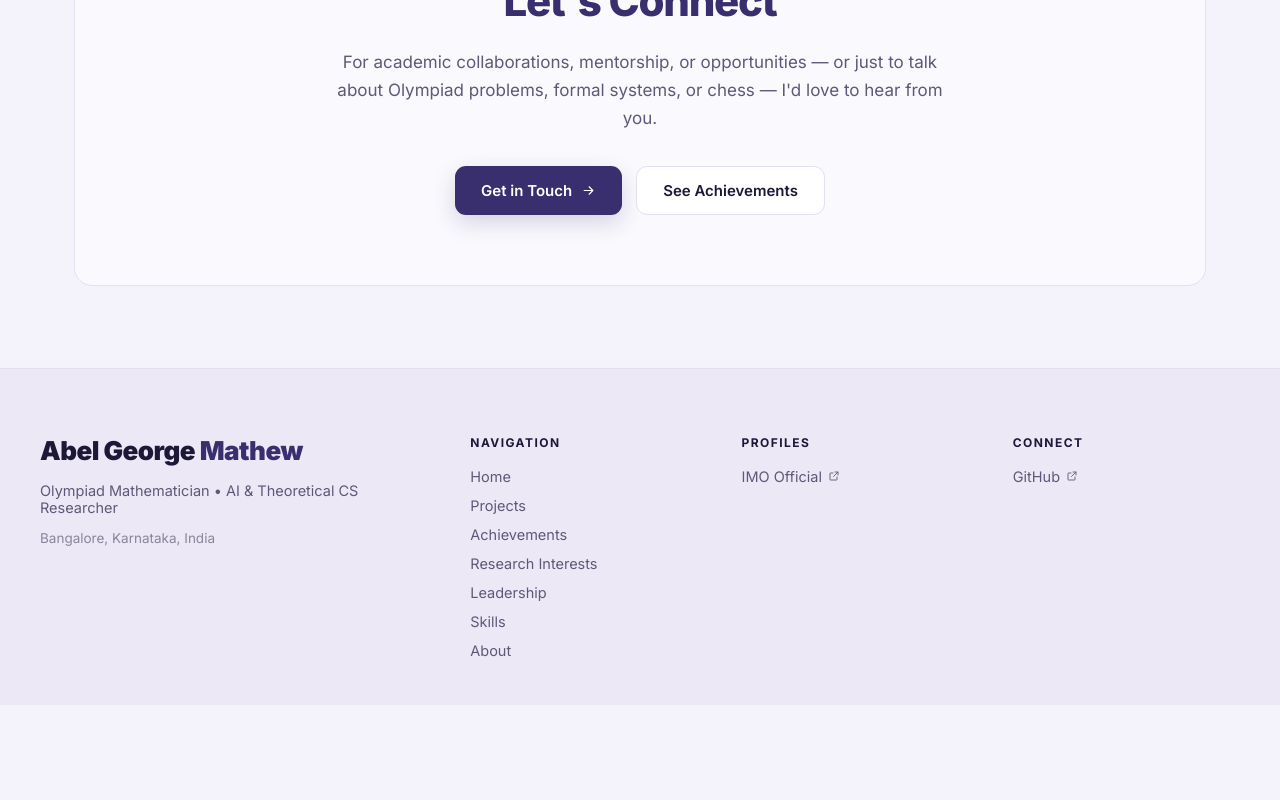
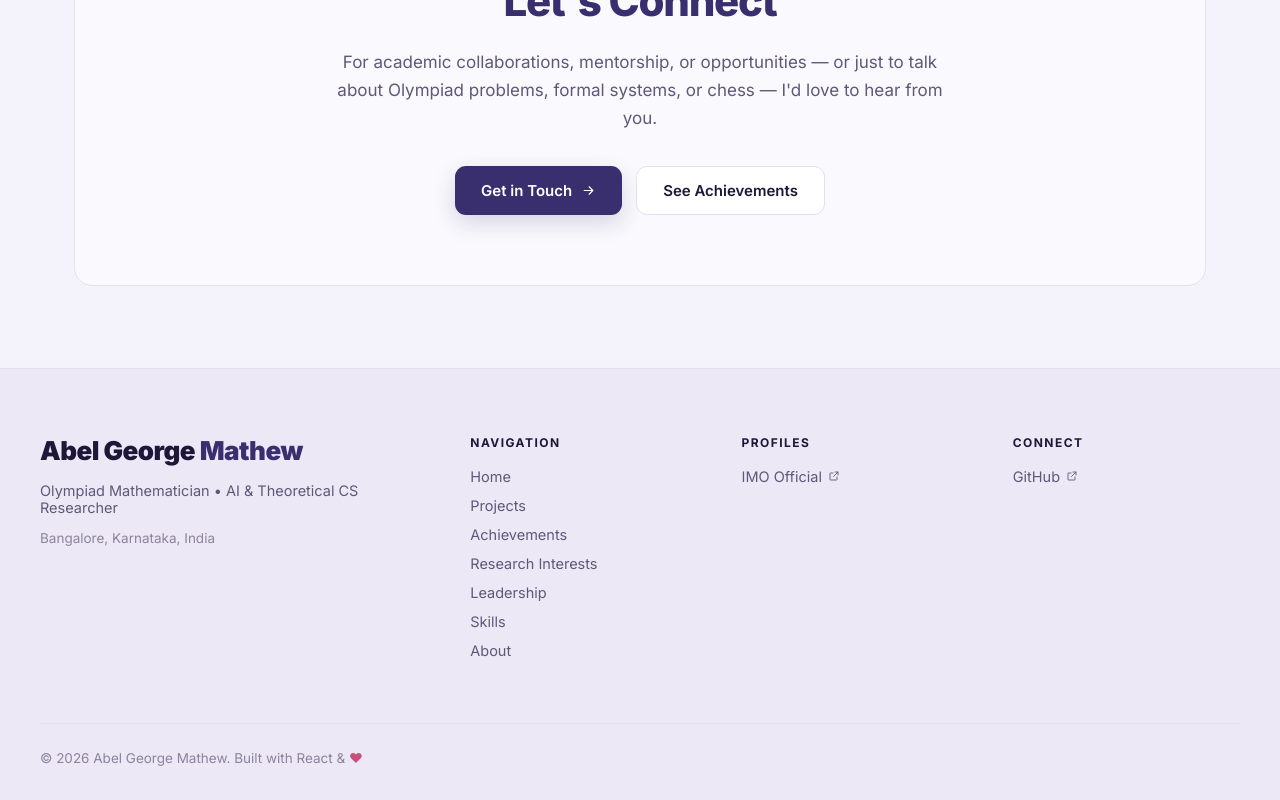
Before and after one commit to prasanaseyon/Code---Website, a React (Vite) app: page / in a window 1280 px wide. Shown: the part 4058-4858 px from the top of the page. Before the commit the page ends 4763 px from the top, so only its background shows below. Built offline with nearby package versions, Linux system fonts and the light colour scheme.

Commit message:
Update layout.jsx

```diff
--- a/src/layout.jsx
+++ b/src/layout.jsx
@@ -147,6 +147,12 @@ export function Footer() {
           )}
         </div>
       </div>
+       <div className="footer-bottom">
+        <p>© {new Date().getFullYear()} {PROFILE.fullName}. Built with React &amp; <span className="heart">♥</span></p>
+        <div className="footer-badges">
+
+        </div>
+      </div>
 
 
     </footer>
```
